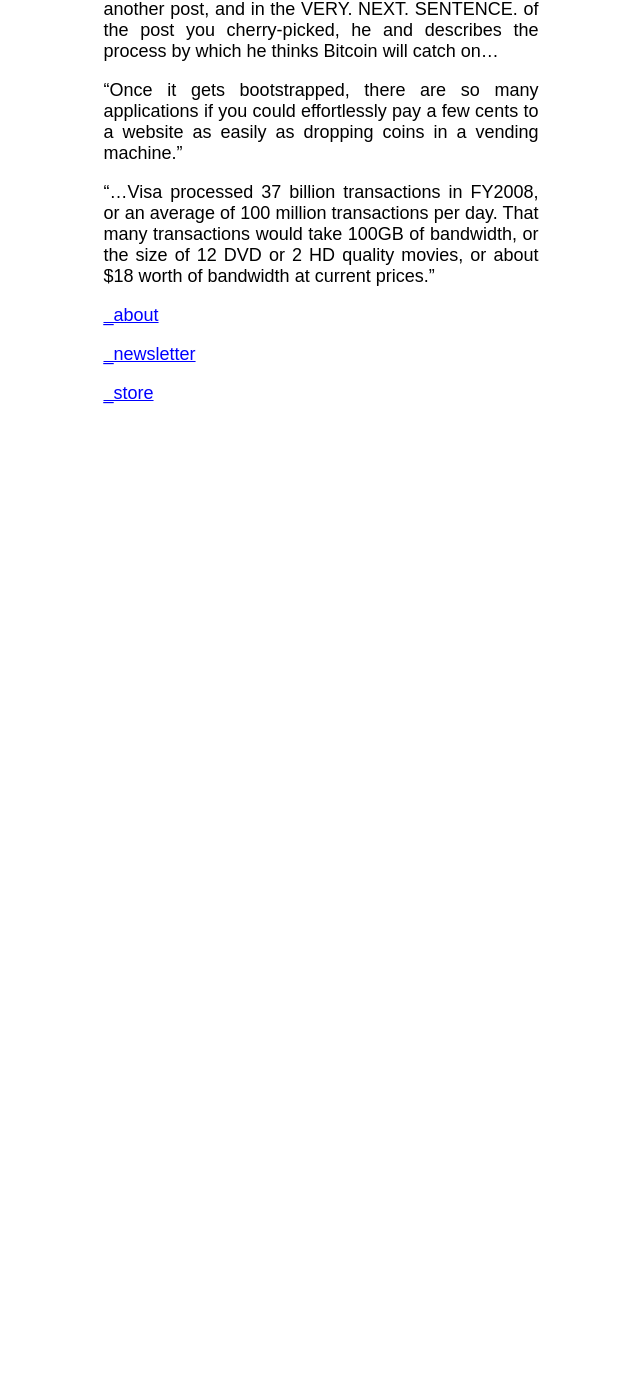
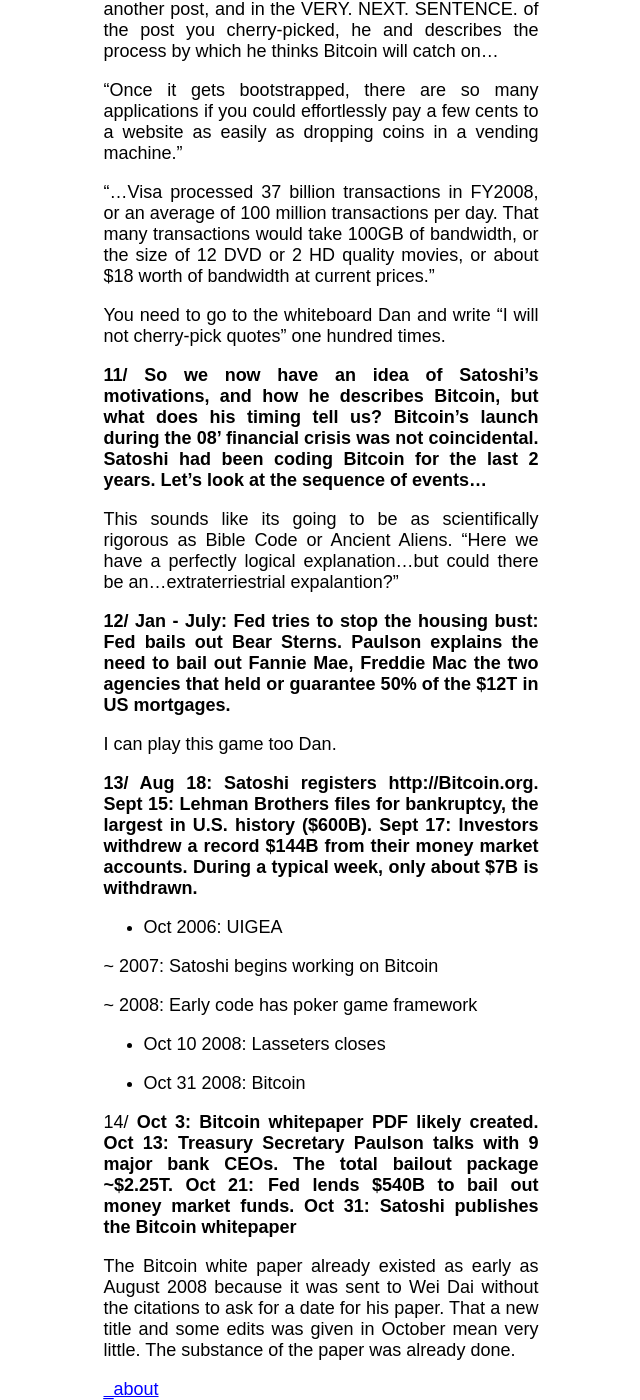
Before and after one commit to 0x000m/old, a Jekyll site: the page built from _posts/2022-05-17-dan.md, in a window 1280 px wide and 1400 px high, scrolled down 4083 px. Shown: the whole window, without its empty margins (319-959 px from the left). Built offline with Jekyll 4.4.1, drawn with Linux system fonts in a browser that asks for light colours; before the commit the page ends 4555 px from its top, so only the background shows below that.

Commit message:
Update 2022-05-17-dan.md

```diff
--- a/_posts/2022-05-17-dan.md
+++ b/_posts/2022-05-17-dan.md
@@ -65,3 +65,29 @@ He literally compares Bitcoin to VISA though earlier in another post, and in the
 "Once it gets bootstrapped, there are so many applications if you could effortlessly pay a few cents to a website as easily as dropping coins in a vending machine."
 
 "...Visa processed 37 billion transactions in FY2008, or an average of 100 million transactions per day. That many transactions would take 100GB of bandwidth, or the size of 12 DVD or 2 HD quality movies, or about $18 worth of bandwidth at current prices."
+
+You need to go to the whiteboard Dan and write "I will not cherry-pick quotes" one hundred times.
+
+**11/ So we now have an idea of Satoshi’s motivations, and how he describes Bitcoin, but what does his timing tell us? Bitcoin’s launch during the 08' financial crisis was not coincidental. Satoshi had been coding Bitcoin for the last 2 years. Let’s look at the sequence of events...**
+
+This sounds like its going to be as scientifically rigorous as Bible Code or Ancient Aliens. "Here we have a perfectly logical explanation...but could there be an...extraterriestrial expalantion?"
+
+**12/ Jan - July: Fed tries to stop the housing bust: Fed bails out Bear Sterns. Paulson explains the need to bail out Fannie Mae, Freddie Mac the two agencies that held or guarantee 50% of the $12T in US mortgages.**
+
+I can play this game too Dan.
+
+**13/ Aug 18: Satoshi registers http://Bitcoin.org. Sept 15: Lehman Brothers files for bankruptcy, the largest in U.S. history ($600B). Sept 17: Investors withdrew a record $144B from their money market accounts. During a typical week, only about $7B is withdrawn.**
+
+- Oct 2006: UIGEA
+
+~ 2007: Satoshi begins working on Bitcoin
+
+~ 2008: Early code has poker game framework
+
+- Oct 10 2008: Lasseters closes
+
+- Oct 31 2008: Bitcoin
+
+14/ **Oct 3: Bitcoin whitepaper PDF likely created. Oct 13: Treasury Secretary Paulson talks with 9 major bank CEOs. The total bailout package ~$2.25T. Oct 21:  Fed lends $540B to bail out money market funds. Oct 31: Satoshi publishes the Bitcoin whitepaper**
+
+The Bitcoin white paper already existed as early as August 2008 because it was sent to Wei Dai without the citations to ask for a date for his paper. That a new title and some edits was given in October mean very little. The substance of the paper was already done.
```
